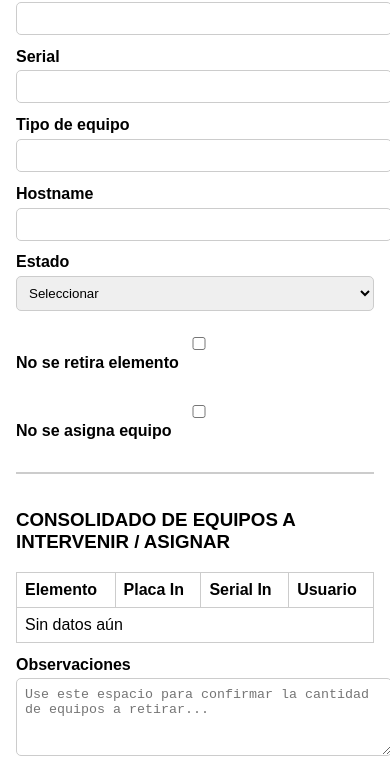
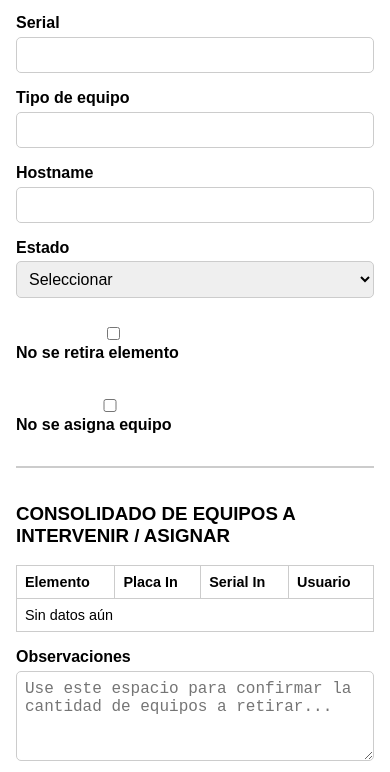
Before and after one commit to penajc/ActaEntregaServicio, a plain HTML site: page index.html in a window 390 px wide. Shown: the part 1228-2000 px from the top of the page. Drawn offline with Linux system fonts and the light colour scheme.

Commit message:
Update index.html

```diff
--- a/index.html
+++ b/index.html
@@ -5,18 +5,24 @@
   <meta name="viewport" content="width=device-width, initial-scale=1.0"/>
   <title>Acta de Entrega del Servicio</title>
   <style>
+    * {
+      box-sizing: border-box;
+    }
+
     body {
       font-family: sans-serif;
       margin: 0;
-      padding: 0;
-      background-color: #f0f4f4;
+      background-color: #003f3f;
     }
+
     .container {
-      max-width: 600px;
+      max-width: 100%;
       margin: auto;
       padding: 1rem;
       background-color: #fff;
+      min-height: 100vh;
     }
+
     h2 {
       background-color: #003f3f;
       color: white;
@@ -24,38 +30,48 @@
       text-align: center;
       margin: -1rem -1rem 1rem -1rem;
     }
+
     label {
       display: block;
-      margin-top: 0.8rem;
+      margin-top: 1rem;
       font-weight: bold;
     }
+
     input, select, textarea {
       width: 100%;
       padding: 0.5rem;
       margin-top: 0.3rem;
       border: 1px solid #ccc;
       border-radius: 5px;
+      font-size: 1rem;
     }
+
     .checkbox-group {
       display: flex;
+      flex-wrap: wrap;
       gap: 1rem;
       margin-top: 0.5rem;
     }
+
     .section {
       margin-top: 2rem;
       padding-top: 1rem;
       border-top: 2px solid #ccc;
     }
+
     table {
       width: 100%;
       margin-top: 1rem;
       border-collapse: collapse;
+      font-size: 0.9rem;
     }
+
     th, td {
       border: 1px solid #ccc;
       padding: 0.5rem;
       text-align: left;
     }
+
     .submit-btn {
       background-color: #b8bcbc;
       color: #444;
@@ -66,9 +82,17 @@
       border-radius: 5px;
       font-size: 1rem;
     }
-    @media (max-width: 600px) {
-      .checkbox-group {
-        flex-direction: column;
+
+    textarea {
+      resize: vertical;
+    }
+
+    @media (max-width: 480px) {
+      h2 {
+        font-size: 1.2rem;
+      }
+      input, select, textarea {
+        font-size: 1rem;
       }
     }
   </style>
```
